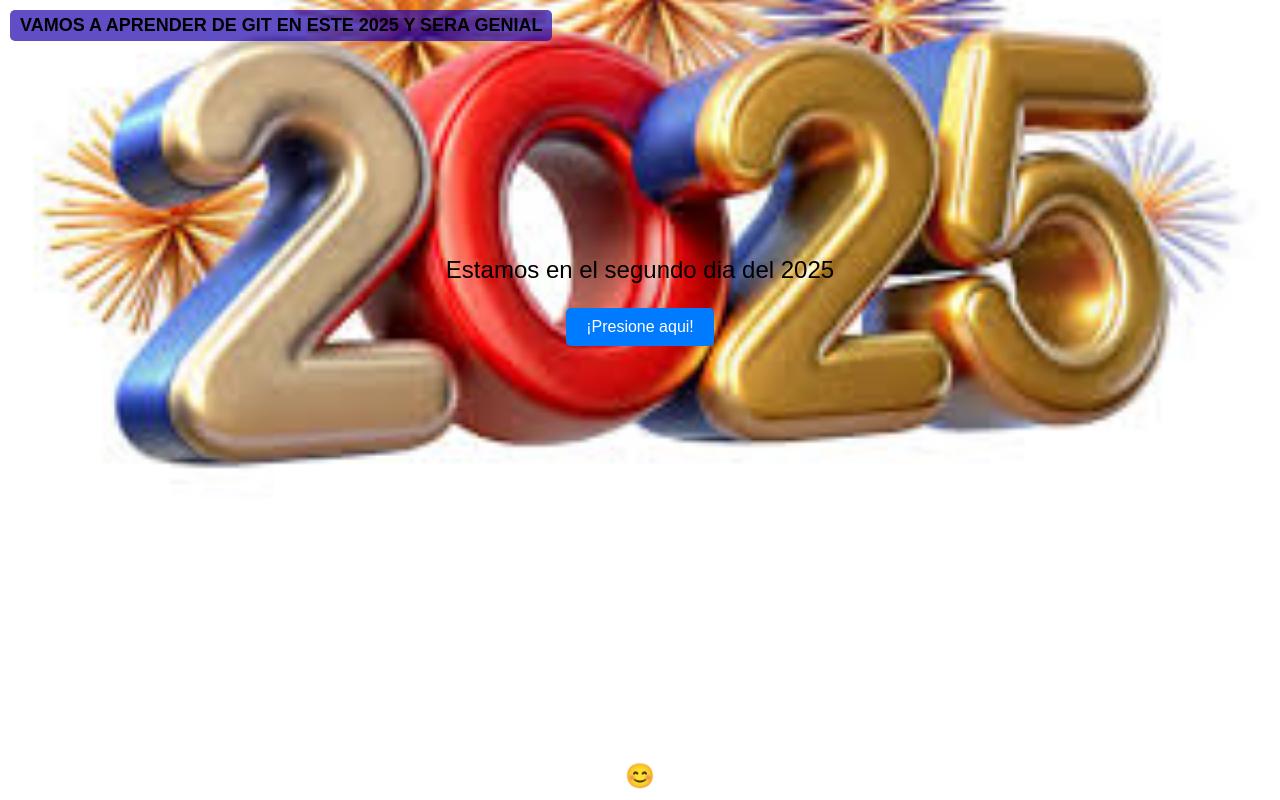
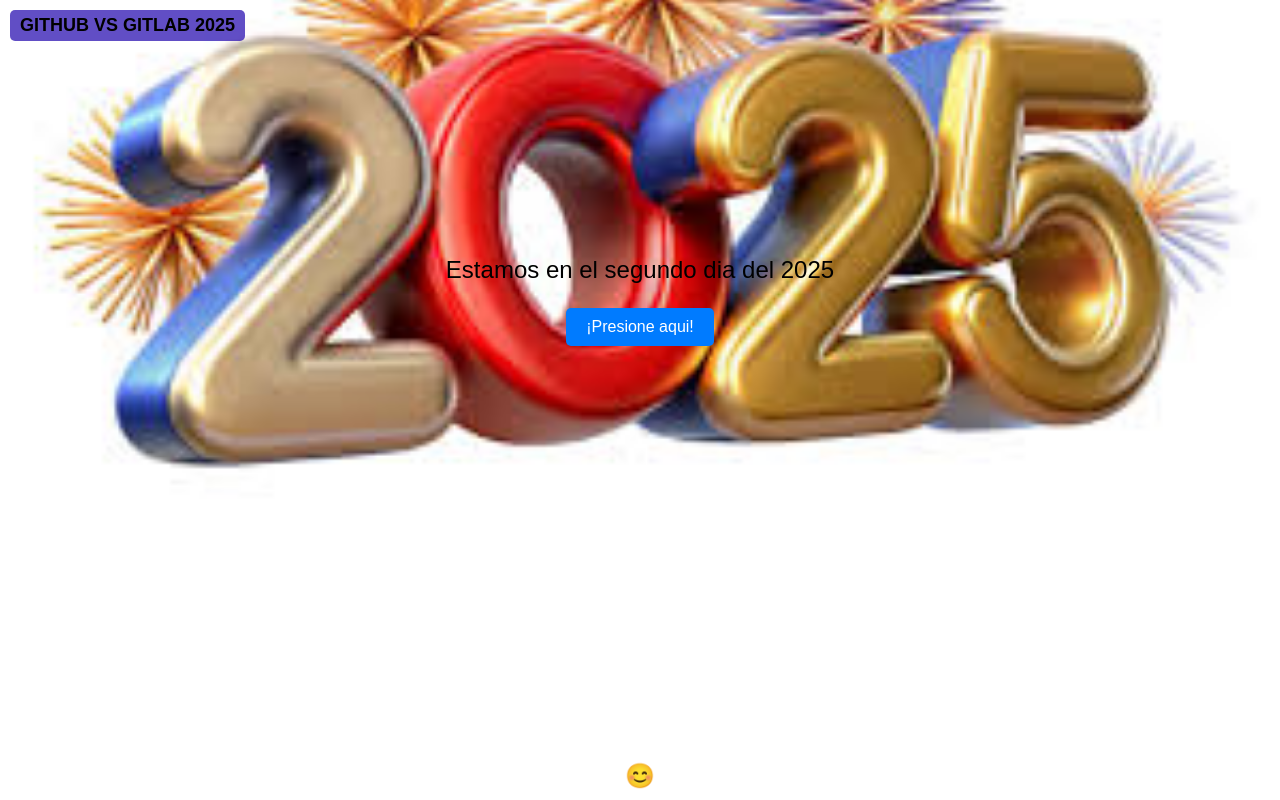
Before and after one commit to jsala382/pagina_prueba_git, an Angular app: page / in a window 1280 px wide. Built offline with nearby package versions, Linux system fonts and the light colour scheme.

Commit message:
SE MODIFCO TEXTO EN LA RAMA MASTER

```diff
--- a/src/app/app.component.html
+++ b/src/app/app.component.html
@@ -1,6 +1,6 @@
 
 <div class="header">
-  VAMOS A APRENDER DE GIT EN ESTE 2025 Y SERA GENIAL
+  GITHUB VS GITLAB 2025
 </div>
 <div style="text-align: center; margin-top: 20%;">
   <p style="color: black; font-size: 24px;">{{mensaje}}</p>
```
